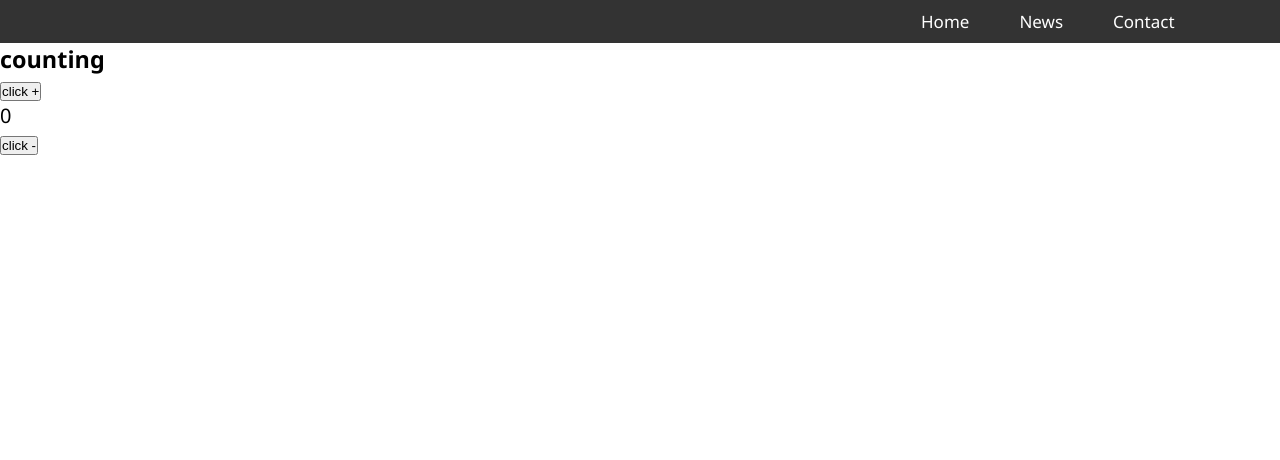
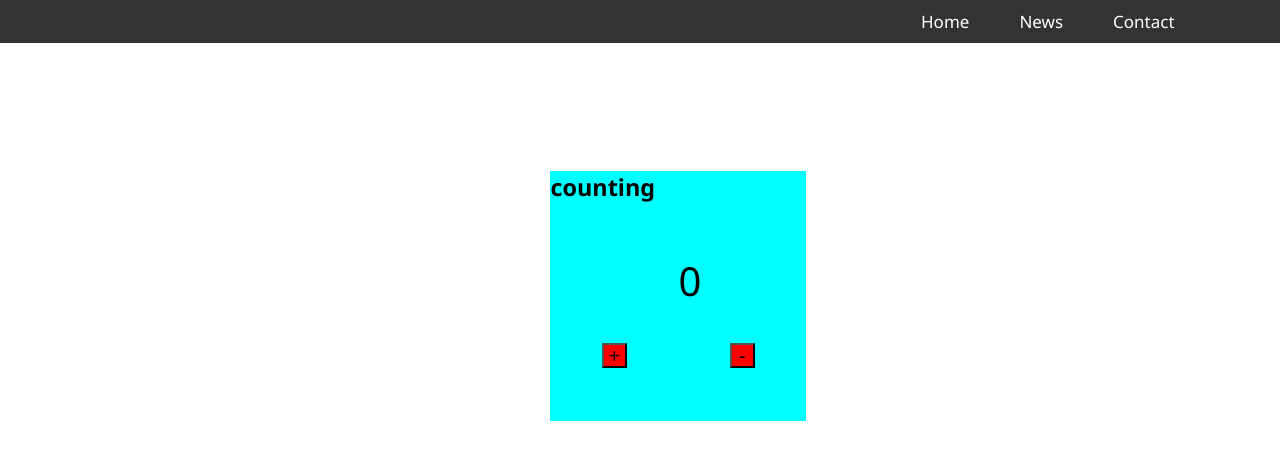
Before and after one commit to hemakumarm72/react-first-tutorial, a React (Create React App) app: page /state in a window 1280 px wide. Shown: the top 460 px of the page. Built offline with nearby package versions, Linux system fonts and the light colour scheme.

Commit message:
states add css styles

```diff
--- a/src/components/state/State.jsx
+++ b/src/components/state/State.jsx
@@ -17,10 +17,10 @@ class Counter extends React.Component {
 
       <div className="counter">
         <h3>counting</h3>
-        <button type="button" onClick={this.increment}>click +</button>
 
-        <p>{count}</p>
-        <button type="button" onClick={this.decrement}>click -</button>
+        <p className="count">{count}</p>
+        <button className="button1" type="button" onClick={this.increment}>+</button>
+        <button className="button2" type="button" onClick={this.decrement}>-</button>
       </div>
     );
   }
--- a/src/components/state/state.css
+++ b/src/components/state/state.css
@@ -0,0 +1,35 @@
+.counter {
+    width: 20%;
+
+
+    height: 250px;
+    background-color: aqua;
+    margin: 10% 10% 10% 43%;
+    background-position: center;
+
+}
+
+.count {
+    font-family: 'Segoe UI', Tahoma, Geneva, Verdana, sans-serif;
+    font-size: 5vh;
+    width: 0;
+    height: 0;
+    padding-left: 50%;
+    text-align: center;
+    padding-top: 50px;
+}
+
+
+.button1 , .button2{
+
+  background-color: red;
+  height: 10%;
+   width: 10%;
+   margin-top: 90px;
+   margin-left: 20%;
+   margin-right: 20%;
+   background-position: center;
+   float: center;
+
+   font-size: 100%;
+}
```
